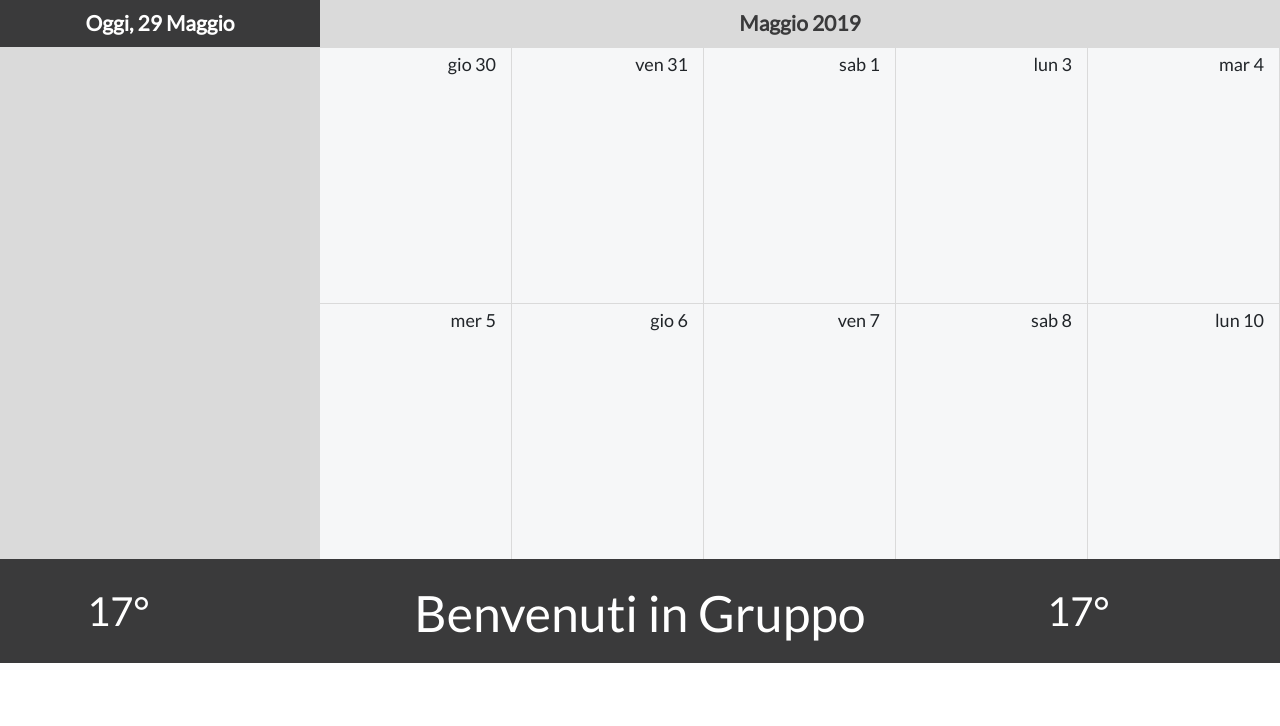
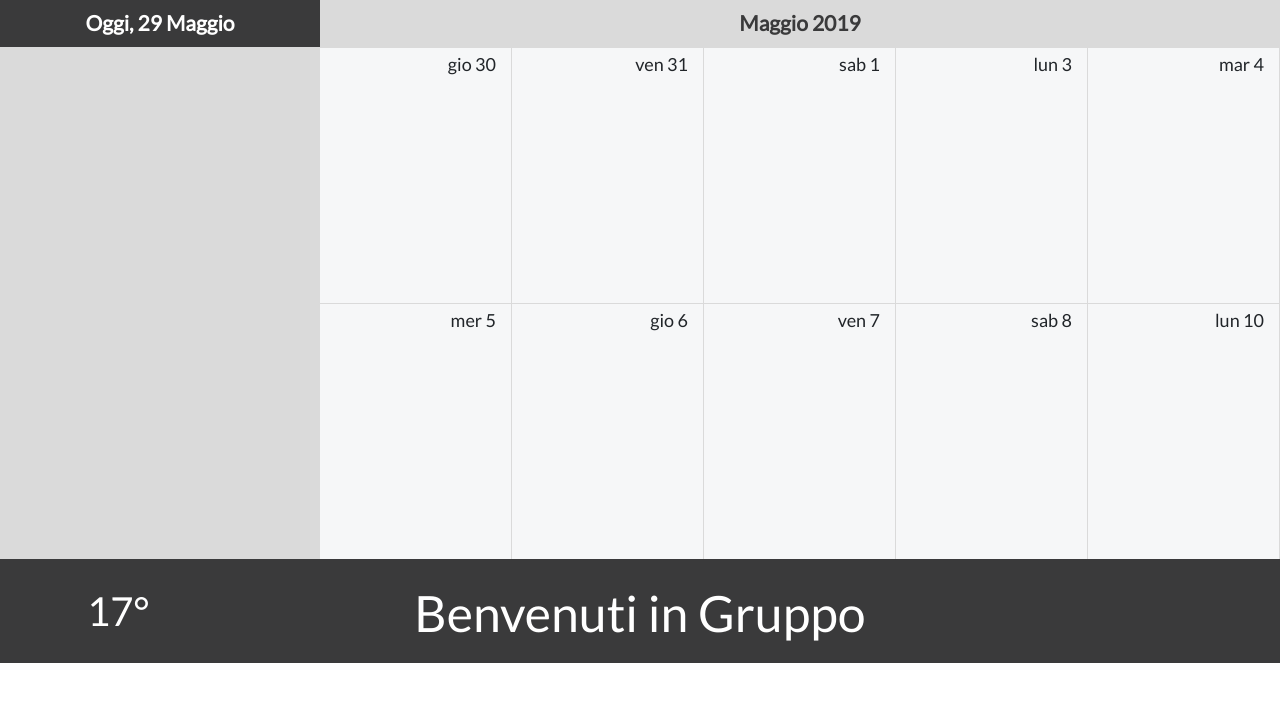
Before and after one commit to FilippoAlessandrin/Calendario-sala, a PHP site: page / in a window 1280 px wide. Shown: the part 137-863 px from the top of the page. Run offline with PHP 8.4, Linux system fonts and the light colour scheme; some libraries are stand-ins or nearby versions.

Commit message:
that wasn't the final update

```diff
--- a/index.php
+++ b/index.php
@@ -1,10 +1,3 @@
-
-<?php
-
-$temperature="17°";
-$minuti=15;
-?>
-
 <!DOCTYPE html>
 <html lang="en">
 <head>
@@ -42,33 +35,7 @@ initial-scale=1.0, minimum-scale=1.0, maximum-scale=1.0">
 
         </div>
 
-        <!-- <div class="row color-change-green">
-            <div class="col-3 text-center">
-                <img  src="img/gruppo-sinergia-logistica-per-ecommerce-bianco.png" class="img-header">
-            </div>
-            <div class="col-6 text-center" id="descr">
-                <div>
-                    <?php echo "Sala Riunioni Libera"; ?>
-                </div>
-            </div>
-            <div class="col-3 text-center" id="ora">
-                <?=date('H:i'); ?>
-            </div>
-        </div>
 
-        <div class="row color-change-yellow">
-            <div class="col-3 text-center">
-                <img  src="img/gruppo-sinergia-logistica-per-ecommerce-bianco.png" class="img-header">
-            </div>
-            <div class="col-6 text-center" id="descr">
-                <div>
-                    <h3><?php echo "Il prossimo evento inizierà tra " . $minuti . " minuti.";?></h3>
-                </div>
-            </div>
-            <div class="col-3 text-center" id="ora">
-                <?=date('H:i'); ?>
-            </div>
-        </div> -->
 
         <!--EVENTI-->
 
@@ -238,7 +205,7 @@ initial-scale=1.0, minimum-scale=1.0, maximum-scale=1.0">
         </div>
 
         <!-- BARRA INFO -->
-        <div class="row barra-info"><!--color-change-benvenuti-->
+        <div class="row barra-info">
             <div class="col-3">
             <div class="row meteo">
                     <div><img class="weather " id="img-meteo"></div>
@@ -251,7 +218,7 @@ initial-scale=1.0, minimum-scale=1.0, maximum-scale=1.0">
             <div class="col-3">
                 <div class="row meteo">
                     <div><img class="weather" id="img-meteo-2"></div>
-                    <div class="gradi" id="gradi-2">17°</div>
+                    <div class="gradi" id="gradi-2"></div>
                 </div>
             </div>
 
```
